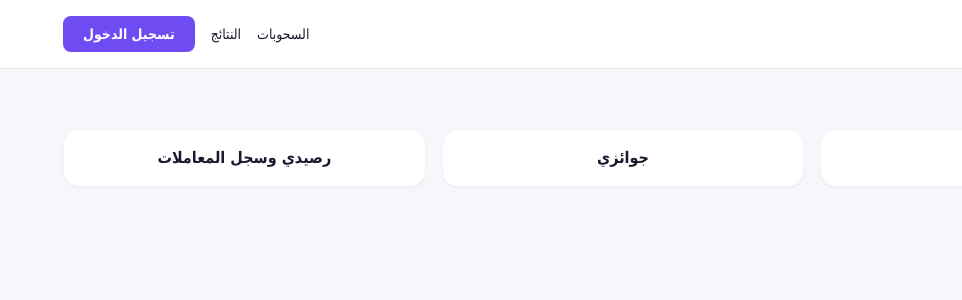
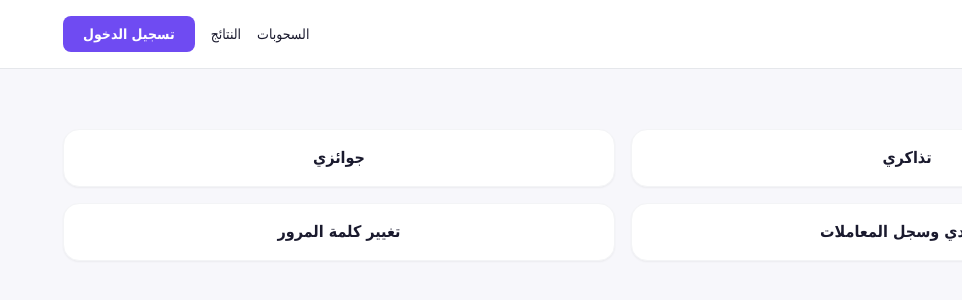
Before and after one commit to mosallamchance-ops/KCHANCE, a Next.js app: page /account in a window 1280 px wide. Shown: the top 300 px of the page, without its empty margins (318-1280 px from the left). Built offline with nearby package versions, Linux system fonts and the light colour scheme; no server answers.

Commit message:
Update page.jsx

```diff
--- a/app/account/page.jsx
+++ b/app/account/page.jsx
@@ -4,13 +4,14 @@ export default function AccountPage() {
   const links = [
     { href: "/account/tickets", label: "تذاكري" },
     { href: "/account/prizes", label: "جوائزي" },
-    { href: "/wallet", label: "رصيدي وسجل المعاملات" }
+    { href: "/wallet", label: "رصيدي وسجل المعاملات" },
+    { href: "/account/change-password", label: "تغيير كلمة المرور" }
   ];
 
   return (
     <div>
       <h1 className="text-xl font-bold mb-4">حسابي</h1>
-      <div className="grid sm:grid-cols-3 gap-4">
+      <div className="grid sm:grid-cols-2 gap-4">
         {links.map((l) => (
           <Link key={l.href} href={l.href} className="card text-center font-bold hover:shadow-md transition">
             {l.label}
```
